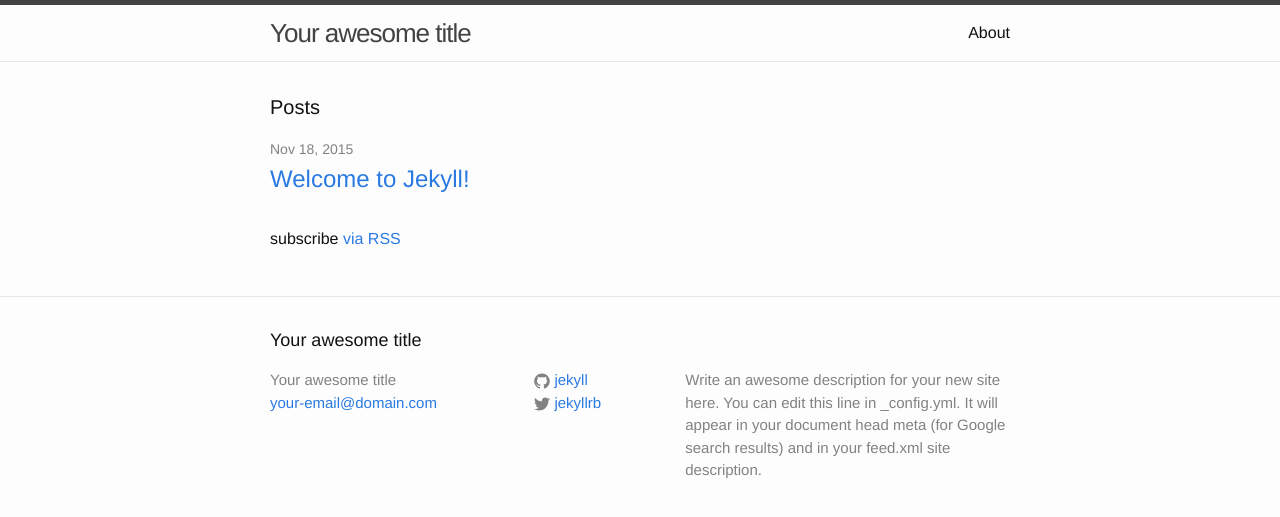
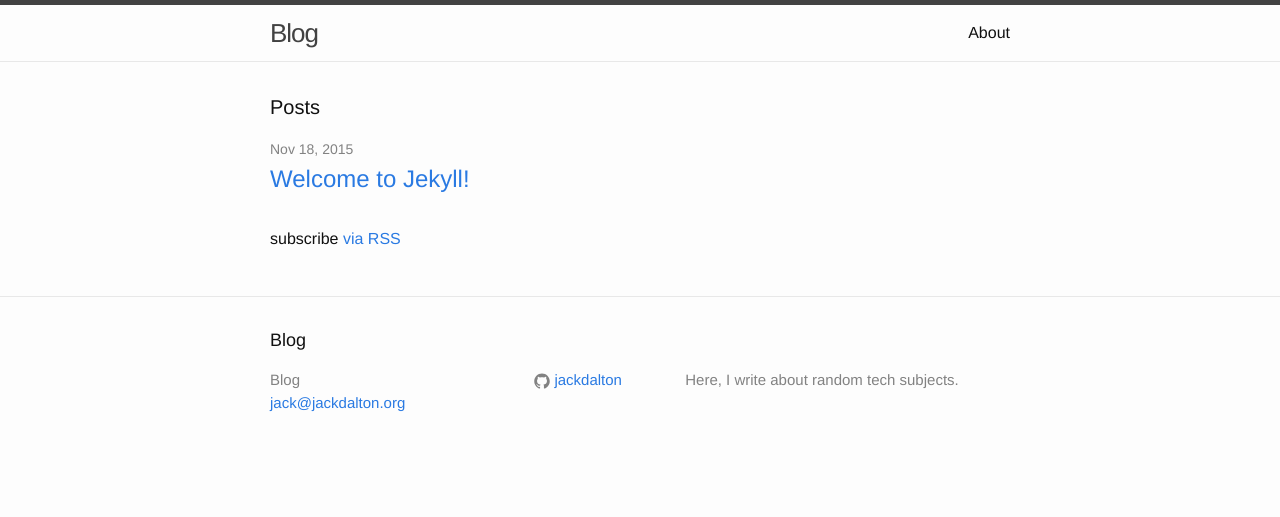
Before and after one commit to jackdalton/blog, a Jekyll site: the page built from index.html, in a window 1280 px wide. Shown: the top 517 px of the page. Built offline with Jekyll 4.4.1, drawn with Linux system fonts in a browser that asks for light colours.

Commit message:
Change config

```diff
--- a/_config.yml
+++ b/_config.yml
@@ -1,21 +1,9 @@
-# Welcome to Jekyll!
-#
-# This config file is meant for settings that affect your whole blog, values
-# which you are expected to set up once and rarely need to edit after that.
-# For technical reasons, this file is *NOT* reloaded automatically when you use
-# 'jekyll serve'. If you change this file, please restart the server process.
-
-# Site settings
-title: Your awesome title
-email: your-email@domain.com
-description: > # this means to ignore newlines until "baseurl:"
-  Write an awesome description for your new site here. You can edit this
-  line in _config.yml. It will appear in your document head meta (for
-  Google search results) and in your feed.xml site description.
-baseurl: "" # the subpath of your site, e.g. /blog
-url: "http://yourdomain.com" # the base hostname & protocol for your site
-twitter_username: jekyllrb
-github_username:  jekyll
-
-# Build settings
+title: Blog
+email: jack@jackdalton.org
+description: >
+  Here, I write about random tech subjects.
+baseurl: "/blog"
+url: "http://jackdalton.org"
+#twitter_username: I never really liked Twitter.
+github_username:  jackdalton
 markdown: kramdown
```
Also changed, not shown: 5 other files.
